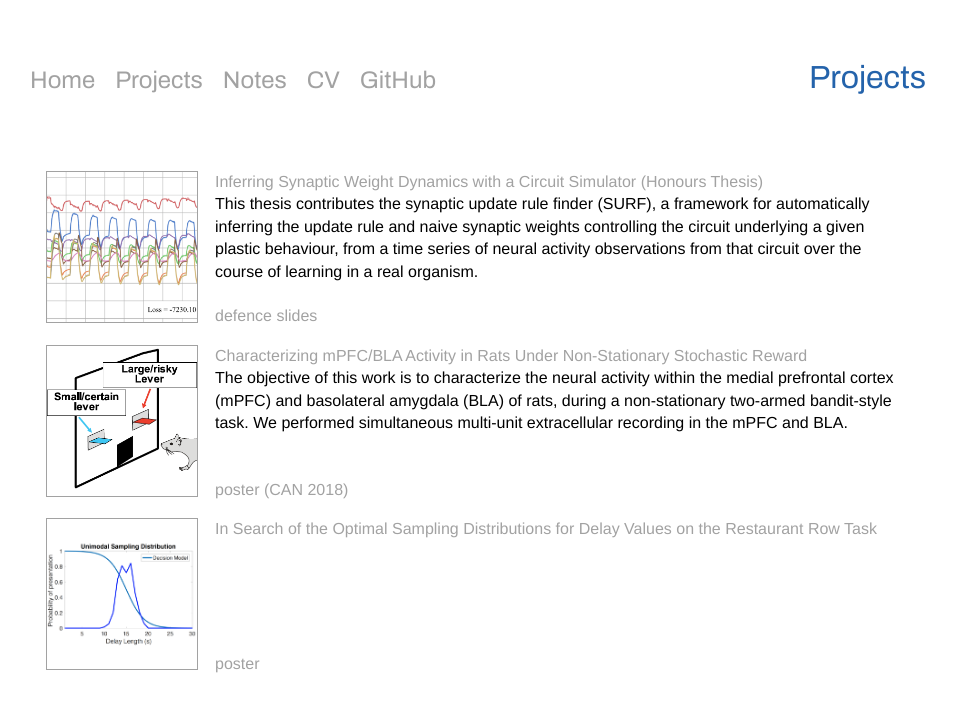
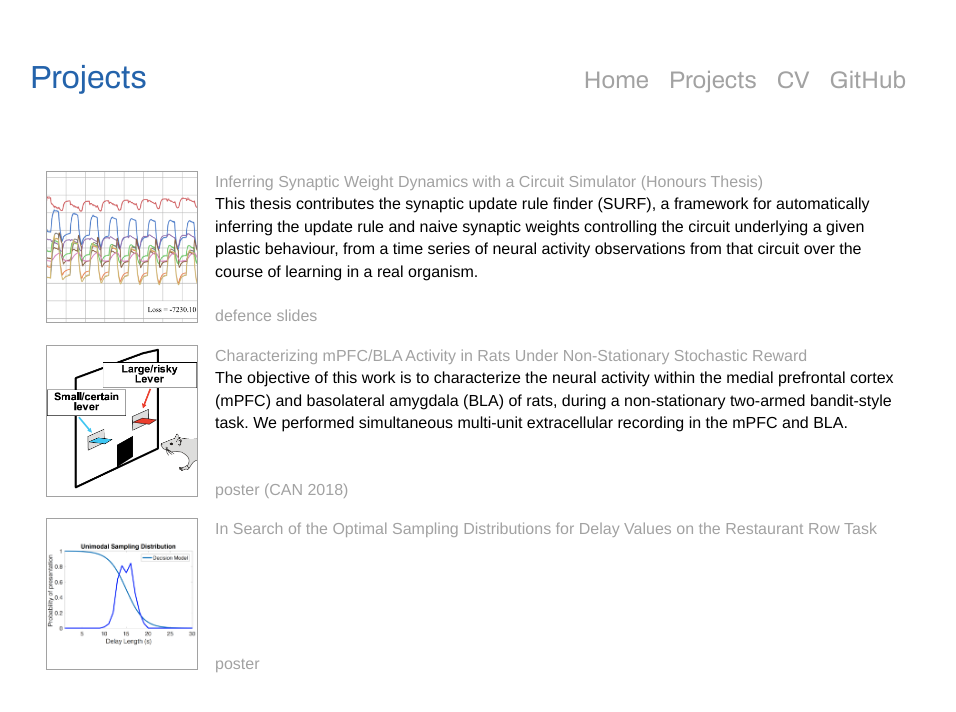
Before and after one commit to rfayyazi/rfayyazi.github.io, a Jekyll site: the page projects.html, which Jekyll copies as it is, in a window 1280 px wide. Shown: the top 712 px of the page, without its empty margins (162-1118 px from the left). Built offline with Jekyll 4.4.1, drawn with Linux system fonts in a browser that asks for light colours.

Commit message:
Update projects.html

```diff
--- a/projects.html
+++ b/projects.html
@@ -10,6 +10,11 @@
     <div class='container'>
 
       <div class='nav-wrapper'>
+        <div class='right-side'>
+          <div class='page-title'>
+            <div>Projects</div>
+          </div>
+        </div>
         <div class='left-side'>
           <div class='nav-link-wrapper'>
             <a href='index.html'>Home</a>
@@ -18,18 +23,10 @@
             <a href='projects.html'>Projects</a>
           </div>
           <div class='nav-link-wrapper'>
-            <a href='notes.html'>Notes</a>
-          </div>
-          <div class='nav-link-wrapper'>
             <a href='cv_abridged.pdf'>CV</a>
           </div>
           <div class='nav-link-wrapper'>
             <a href='https://github.com/rfayyazi'>GitHub</a>
-          </div>
-        </div>
-        <div class='right-side'>
-          <div class='page-title'>
-            <div>Projects</div>
           </div>
         </div>
       </div>
```
